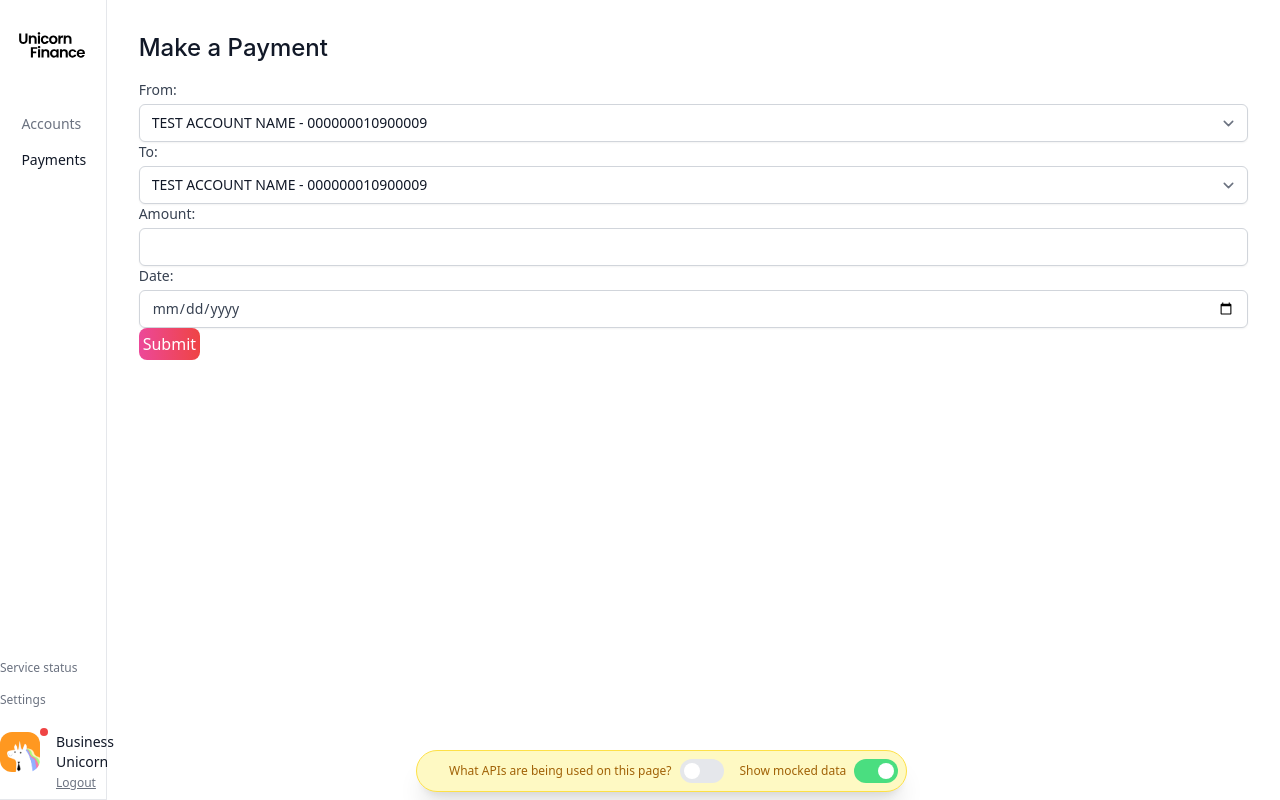
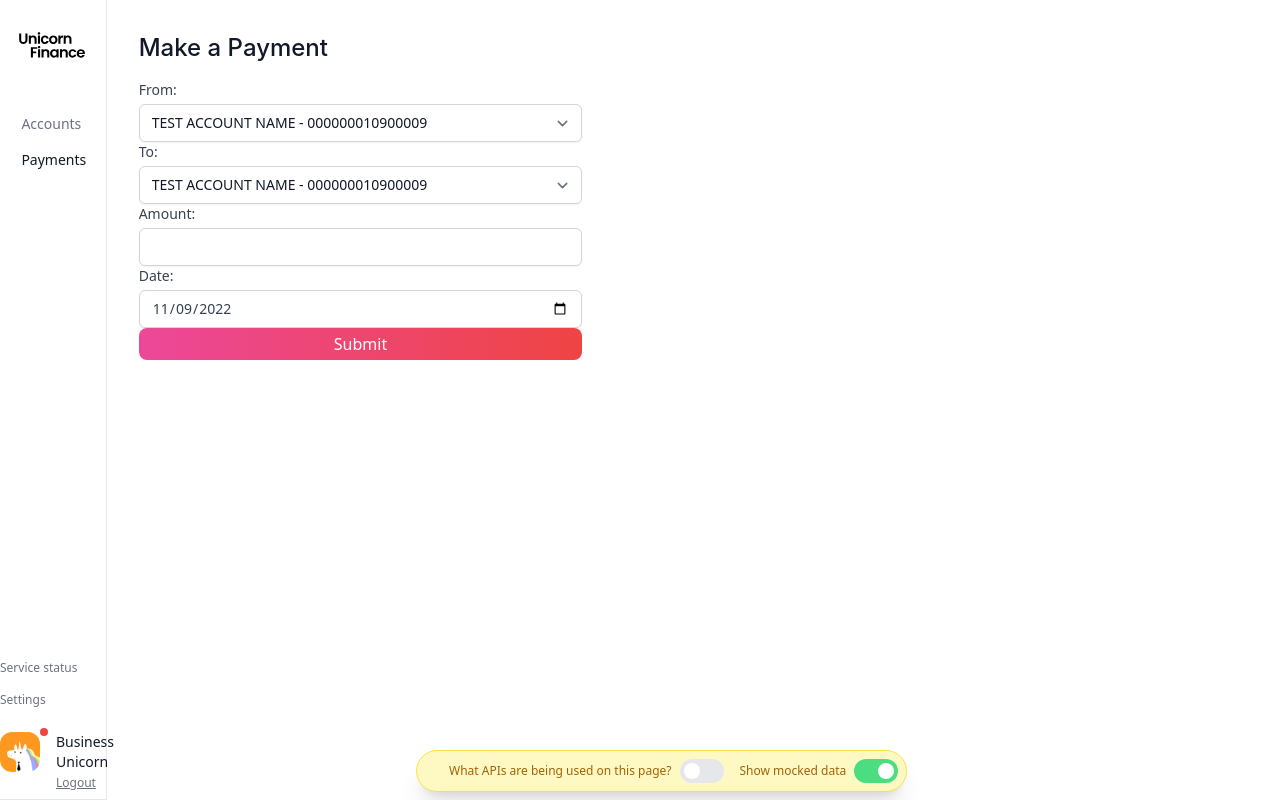
Before and after one commit to jpmorganchase/payments, a React (Create React App) app in the folder app/client/: page /payments in a window 1280 px wide. Built offline with nearby package versions, Linux system fonts and the light colour scheme.

Commit message:
Swapping to full page and removing account card button

```diff
--- a/app/client/src/AppContext.tsx
+++ b/app/client/src/AppContext.tsx
@@ -4,12 +4,10 @@ import { AccountType } from './types/accountTypes';
 interface AppContextInterface {
   setDisplayingMockedData: (displayingMockedData: boolean) => void,
   setDisplayingApiData: (displayingApiData:boolean) => void,
-  setPaymentFormOpen: (isPaymentFormOpen:boolean) => void,
   setSelectedAccount: (account: AccountType | Record<string, never>) => void,
   selectedAccount: AccountType | Record<string, never>,
   displayingApiData: boolean,
   displayingMockedData: boolean,
-  isPaymentFormOpen: boolean,
 }
 
 interface Props {
@@ -19,12 +17,10 @@ interface Props {
 const appCtxDefaultValue: AppContextInterface = {
   displayingApiData: false,
   displayingMockedData: true,
-  isPaymentFormOpen: false,
   setDisplayingApiData: () => {},
   setDisplayingMockedData: () => {},
   selectedAccount: {},
   setSelectedAccount: () => {},
-  setPaymentFormOpen: () => {},
 };
 
 const AppContext = React.createContext<AppContextInterface>(appCtxDefaultValue);
@@ -33,7 +29,6 @@ function AppContextProvider({ children }: Props) {
   const [displayingMockedData, setDisplayingMockedData] = React.useState(appCtxDefaultValue.displayingMockedData);
   const [displayingApiData, setDisplayingApiData] = React.useState(appCtxDefaultValue.displayingApiData);
   const [selectedAccount, setSelectedAccount] = React.useState(appCtxDefaultValue.selectedAccount);
-  const [isPaymentFormOpen, setPaymentFormOpen] = React.useState(appCtxDefaultValue.isPaymentFormOpen);
 
   return (
     <AppContext.Provider
@@ -45,8 +40,6 @@ function AppContextProvider({ children }: Props) {
         setDisplayingApiData,
         selectedAccount,
         setSelectedAccount,
-        isPaymentFormOpen,
-        setPaymentFormOpen,
       }}
     >
       {children}
--- a/app/client/src/components/accountInformationPanel/accountCards/AccountCard.tsx
+++ b/app/client/src/components/accountInformationPanel/accountCards/AccountCard.tsx
@@ -2,7 +2,6 @@ import React from 'react';
 import { AppContext } from '../../../AppContext';
 import { AccountType } from '../../../types/accountTypes';
 import { gatherCurrencySymbol, isEmptyObject } from '../../utils';
-import AccountCardButtons from './AccountCardButtons';
 
 function AccountCard({ account }: { account:AccountType }) {
   const { selectedAccount, setSelectedAccount } = React.useContext(AppContext);
@@ -41,7 +40,6 @@ function AccountCard({ account }: { account:AccountType }) {
         {!errorCode && balanceList && balanceList[0].openingAvailableAmount}
         {errorCode && 'Error'}
       </div>
-      {isSelected && <AccountCardButtons />}
     </div>
   );
 }
--- a/app/client/src/components/accountInformationPanel/accountCards/AccountCardButtons.tsx
+++ b/app/client/src/components/accountInformationPanel/accountCards/AccountCardButtons.tsx
@@ -1,13 +1,6 @@
 import React from 'react';
-import { AppContext } from '../../../AppContext';
 
 function AccountCardButtons() {
-  const { setPaymentFormOpen } = React.useContext(AppContext);
-
-  const makePaymentClick = () => {
-    setPaymentFormOpen(true);
-  };
-
   return (
     <div className="flex text-xs mt-7 justify-between flex-wrap">
       <div className="flex flex-grow xl:flex-col 2xl:flex-row text-center">
@@ -23,7 +16,6 @@ function AccountCardButtons() {
       <button
         type="button"
         className="p-1 bg-gradient-to-r from-pink-500 to-red-500  font-medium rounded-lg text-white text-center flex items-center justify-center"
-        onClick={makePaymentClick}
         data-cy="makePaymentButton"
       >
         <span className="material-icons mr-1">payments</span>
--- a/app/client/src/components/accountInformationPanel/accountCards/AccountTotal.tsx
+++ b/app/client/src/components/accountInformationPanel/accountCards/AccountTotal.tsx
@@ -4,7 +4,6 @@ import { config } from '../../../config';
 import { CurrencyType } from '../../../types/accountTypes';
 import APIDetails from '../../APIDetails';
 import { gatherCurrencySymbol, isEmptyObject } from '../../utils';
-import AccountCardButtons from './AccountCardButtons';
 
 type AccountTotalType = {
   total: number | 'Error',
@@ -42,7 +41,6 @@ function AccountTotal({
           {total !== 'Error' && gatherCurrencySymbol(currency)}
           {total}
         </div>
-        {isEmptyObject(selectedAccount) && <AccountCardButtons />}
       </div>
     </div>
   );
--- /dev/null
+++ b/app/client/src/components/makePayments/FormButton.tsx
@@ -0,0 +1,25 @@
+/* eslint-disable react/require-default-props */
+import React from 'react';
+
+type FormButtonProps = {
+  onClickFunction?: () => void,
+  buttonText: string,
+  buttonType: 'submit' | 'button',
+  form?: string
+};
+
+export default function FormButton({
+  onClickFunction, buttonText, buttonType, form,
+}: FormButtonProps) {
+  return (
+    <button
+      // eslint-disable-next-line react/button-has-type
+      type={buttonType}
+      form={form}
+      onClick={onClickFunction}
+      className="p-1 bg-gradient-to-r from-pink-500 to-red-500  font-medium rounded-lg text-white text-center flex items-center justify-center"
+    >
+      {buttonText}
+    </button>
+  );
+}
--- a/app/client/src/components/makePayments/MakePaymentForm.tsx
+++ b/app/client/src/components/makePayments/MakePaymentForm.tsx
@@ -1,3 +1,4 @@
+/* eslint-disable @typescript-eslint/no-misused-promises */
 import React from 'react';
 import { useForm } from 'react-hook-form';
 import { yupResolver } from '@hookform/resolvers/yup';
@@ -10,6 +11,8 @@ import {
 import { config } from '../../config';
 import Spinner from '../spinner';
 import paymentInitiationSucessUntyped from '../../mockedJson/payment-initiation-success.json';
+import APIDetails from '../APIDetails';
+import FormButton from './FormButton';
 
 const paymentInitiationSucessMocked: PaymentsResponse = paymentInitiationSucessUntyped as PaymentsResponse;
 
@@ -50,7 +53,7 @@ const generateApiBody = (data: FormValuesType) : RTPMessage => {
   const creditorAccountApi : AccountType = JSON.parse(creditorAccount) as AccountType;
   const globalPaymentApiPayload : RTPMessage = {
     payments: {
-      requestedExecutionDate: date.toDateString(),
+      requestedExecutionDate: date.toISOString().split('T')[0],
       paymentAmount: amount,
       paymentType: 'RTP',
       paymentIdentifiers: {
@@ -117,9 +120,10 @@ function MakePaymentForm({ accountDetails, formStatus, setFormStatus }: MakePaym
     resolver: yupResolver(validationSchema),
   });
   const {
-    selectedAccount, displayingMockedData, setPaymentFormOpen,
+    selectedAccount, displayingMockedData, displayingApiData,
   } = React.useContext(AppContext);
   const [apiResponse, setApiResponse] = React.useState<PaymentsResponse>();
+  const { paymentConfig: { apiDetails } } = config;
 
   const selectOnChange = (event: React.ChangeEvent<HTMLSelectElement>) => {
     if (event.target.value === 'Add new account details') {
@@ -183,26 +187,27 @@ function MakePaymentForm({ accountDetails, formStatus, setFormStatus }: MakePaym
   };
 
   return (
-    <>
-      {(formStatus === FormStatus.ERROR || apiResponse?.errors) && (
+    <div className="w-2/5 h-full flex flex-col space-between">
+      {displayingApiData && (
+      <APIDetails details={apiDetails[0]} absolute={false} />
+      )}
+      {!displayingApiData && (formStatus === FormStatus.ERROR || apiResponse?.errors) && (
         <>
           <p>{apiResponse?.errors?.errorDetails?.map((e) => `${e.errorCode} = ${e.errorDescription}`).join('\n') ?? 'unknown'}</p>
-          <button
-            type="button"
-            onClick={() => {
+          <FormButton
+            buttonText="Return"
+            buttonType="button"
+            onClickFunction={() => {
               setFormStatus(FormStatus.NEW);
               setApiResponse(undefined);
             }}
-            className="p-1 bg-gradient-to-r from-pink-500 to-red-500  font-medium rounded-lg text-white text-center flex items-center justify-center"
-          >
-            Return
-          </button>
+          />
         </>
       )}
-      {formStatus === FormStatus.LOADING && (
+      {!displayingApiData && formStatus === FormStatus.LOADING && (
       <Spinner text="" />
       )}
-      {(formStatus === FormStatus.SUCCESS || apiResponse?.paymentInitiationResponse) && (
+      {!displayingApiData && (formStatus === FormStatus.SUCCESS || apiResponse?.paymentInitiationResponse) && (
         <>
           <p>API response details: </p>
           <pre
@@ -211,23 +216,19 @@ function MakePaymentForm({ accountDetails, formStatus, setFormStatus }: MakePaym
           >
             {JSON.stringify(apiResponse?.paymentInitiationResponse, undefined, 2)}
           </pre>
-          <button
-            type="button"
-            onClick={() => {
-              setPaymentFormOpen(false);
+          <FormButton
+            buttonText="Ok"
+            buttonType="button"
+            onClickFunction={() => {
               setFormStatus(FormStatus.NEW);
               setApiResponse(undefined);
             }}
-            className="p-1 bg-gradient-to-r from-pink-500 to-red-500  font-medium rounded-lg text-white text-center flex items-center justify-center"
-          >
-            Ok
-          </button>
+          />
         </>
       )}
-      {formStatus === FormStatus.NEW && (
-      // eslint-disable-next-line @typescript-eslint/no-misused-promises
-      <form onSubmit={handleSubmit(onSubmit)}>
-
+      {!displayingApiData && formStatus === FormStatus.NEW && (
+        <div className="flex flex-col space-between">
+          <form onSubmit={handleSubmit(onSubmit)} id="hook-form">
             {renderSelectField('From', 'debtorAccount', accountDetails, false, selectedAccount)}
             {renderSelectField('To', 'creditorAccount', accountDetails, true, {})}
             <div className="">
@@ -258,23 +259,24 @@ function MakePaymentForm({ accountDetails, formStatus, setFormStatus }: MakePaym
                   type="date"
                   name="date"
                   data-cy="dateInput"
+                  value={today.toISOString().split('T')[0]}
                   min={today.toISOString().split('T')[0]}
                   className="mt-1 block w-full rounded-md border-gray-300 shadow-sm focus:border-indigo-500 focus:ring-indigo-500 sm:text-sm"
                 />
               </label>
               {renderErrorValue(errors.date?.message)}
             </div>
+          </form>
+          <FormButton
+            buttonText="Submit"
+            buttonType="submit"
+            form="hook-form"
+          />
+        </div>
 
-        <button
-          type="submit"
-          className="p-1 bg-gradient-to-r from-pink-500 to-red-500  font-medium rounded-lg text-white text-center flex items-center justify-center"
-        >
-          Submit
-        </button>
+      )}
 
-      </form>
-      )}
-    </>
+    </div>
   );
 }
 export default MakePaymentForm;
--- a/app/client/src/pages/PaymentsPage.tsx
+++ b/app/client/src/pages/PaymentsPage.tsx
@@ -1,10 +1,7 @@
 import React from 'react';
-import { AppContext } from '../AppContext';
 import MakePaymentForm from '../components/makePayments/MakePaymentForm';
 import { FormStatus } from '../types/globalPaymentApiTypes';
-import { config } from '../config';
 import { AccountType } from '../types/accountTypes';
-import APIDetails from '../components/APIDetails';
 
 const paymentsAccounts: AccountType[] = [{
   accountId: '000000010900009',
@@ -72,17 +69,13 @@ const paymentsAccounts: AccountType[] = [{
 },
 ];
 function PaymentsPage() {
-  const { displayingApiData } = React.useContext(AppContext);
-  const { paymentConfig: { apiDetails } } = config;
   const [formStatus, setFormStatus] = React.useState<FormStatus>(FormStatus.NEW);
   return (
-    <div className="relative p-8">
+    <div className="lg:min-h-screen flex flex-col p-8">
       <h2 className="text-2xl font-medium mb-4">Make a Payment</h2>
-      {displayingApiData && (
-        <APIDetails details={apiDetails[0]} absolute={false} />
-      )}
-      {!displayingApiData
-      && <MakePaymentForm accountDetails={paymentsAccounts} formStatus={formStatus} setFormStatus={setFormStatus} />}
+      <div className="flex flex-wrap flex-grow">
+        <MakePaymentForm accountDetails={paymentsAccounts} formStatus={formStatus} setFormStatus={setFormStatus} />
+      </div>
     </div>
   );
 }
```
Also changed, not shown: 1 other file (tests, documents, lock files or other folders). Lines whose indentation alone changed are shown as unchanged.
